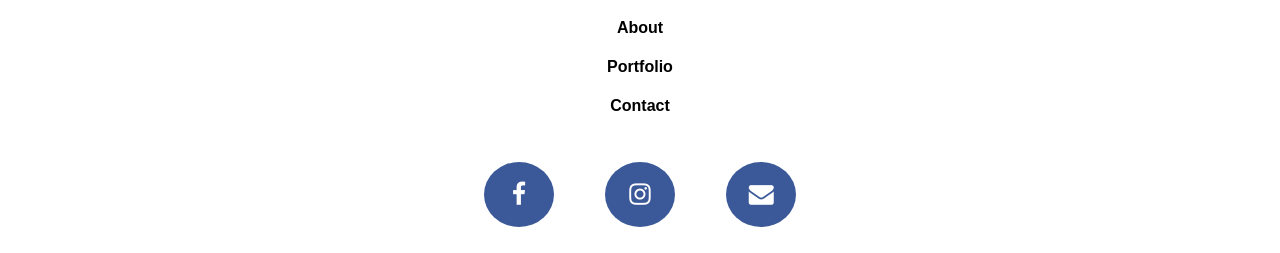
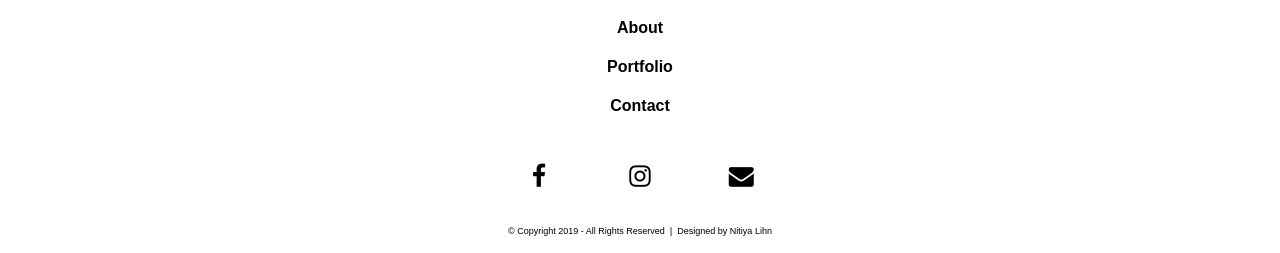
Before and after one commit to nitlihn/Eksamen-1.-semester, a plain HTML site: page index.html in a window 1280 px wide. Shown: the part 890-1143 px from the top of the page. Drawn offline with Linux system fonts and the light colour scheme.

Commit message:
copyright

```diff
--- a/index.html
+++ b/index.html
@@ -70,6 +70,9 @@
                     <i class="fa fa-envelope"></i>
                 </div>
             </div>
+            <div class="copyright">
+                <p>&#169; Copyright 2019 - All Rights Reserved &#10072; Designed by Nitiya Lihn</p>
+            </div>
     </footer>
     <script src=""></script>
 </body>
--- a/style.css
+++ b/style.css
@@ -151,26 +151,9 @@ body {
 }
 
 .fa {
-    padding: 20px;
-    font-size: 30px;
-    width: 30px;
-    text-align: center;
-    text-decoration: none;
-    border-radius: 50%;
+    width: 50px;
 }
 
-/* Facebook */
-.fa-facebook {
-    background: #3B5998;
-    color: white;
+.copyright {
+    font-size: 9px;
 }
-
-.fa-instagram {
-    background: #3B5998;
-    color: white;
-}
-
-.fa-envelope {
-    background: #3B5998;
-    color: white;
-}
```
